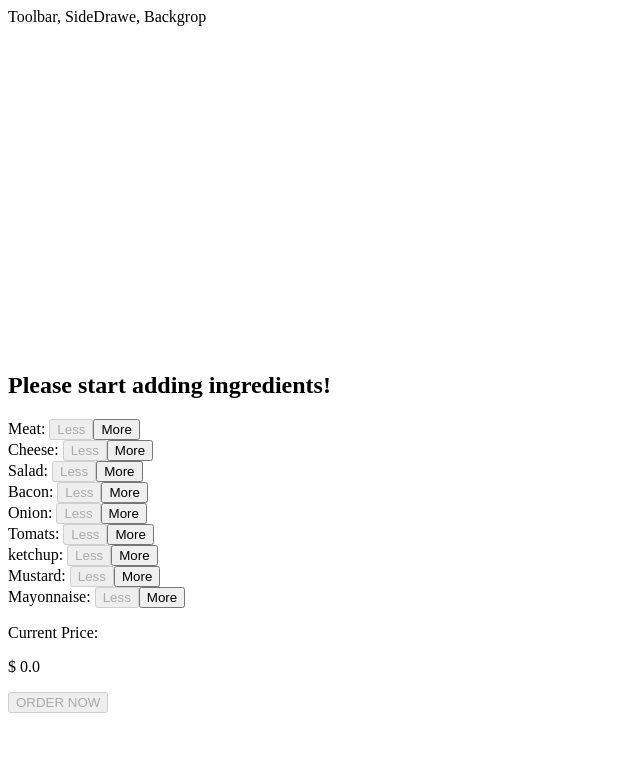
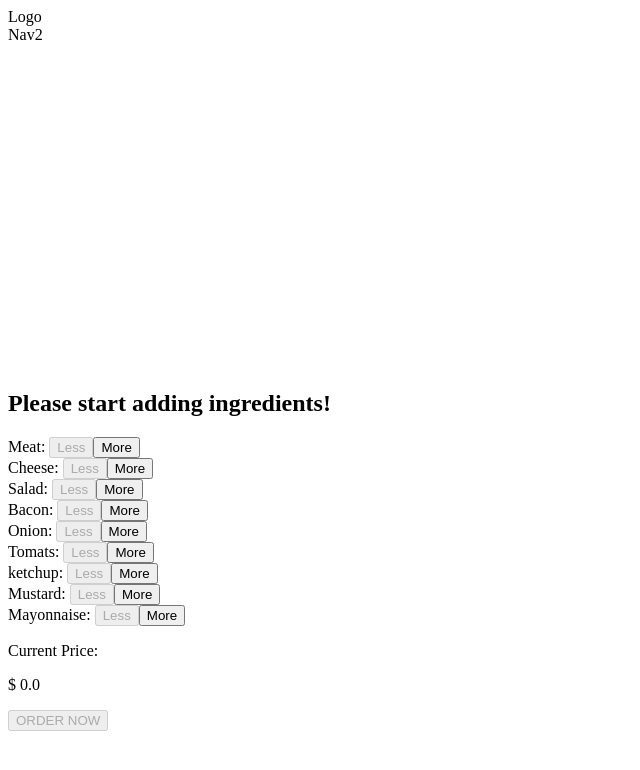
Before and after one commit to VirginiaCreativa/BurgerBuilder, a React (Create React App) app: page / in a window 1280 px wide. Shown: the top 770 px of the page, without its empty margins (0-640 px from the left). Built offline with nearby package versions, Linux system fonts and the light colour scheme.

Commit message:
Adding a Toolbar

```diff
--- a/src/components/Layout/Layout.js
+++ b/src/components/Layout/Layout.js
@@ -1,10 +1,11 @@
 import React from "react";
 import Aux from "./../../Hoc/Aux.js";
 import classes from "./Layout.scss";
+import Toolbar from "./../Navigation/Toolbar/Toolbar.js";
 
 const Layout = props => (
   <Aux>
-    <div>Toolbar, SideDrawe, Backgrop</div>
+    <Toolbar />
     <main className={classes.Wrapper}>{props.children}</main>
   </Aux>
 );
--- /dev/null
+++ b/src/components/Navigation/Toolbar/Toolbar.js
@@ -0,0 +1,19 @@
+import React from "react";
+import { Container, Row, Col } from "reactstrap";
+import classes from "./Toolbar.scss";
+
+const toolbar = props => (
+  <header className={classes.Toolbar}>
+    <Row>
+      <Col>
+        <div className={classes.Logo}>Logo</div>
+      </Col>
+      <Col>
+        <div className={classes.Nav}>
+          <nav>Nav2</nav>
+        </div>
+      </Col>
+    </Row>
+  </header>
+);
+export default toolbar;
```
Also changed, not shown: src/assets/icons/burger.svg (added), src/components/Navigation/Toolbar/Toolbar.scss (added), 2 other files (tests, documents, lock files or other folders).
